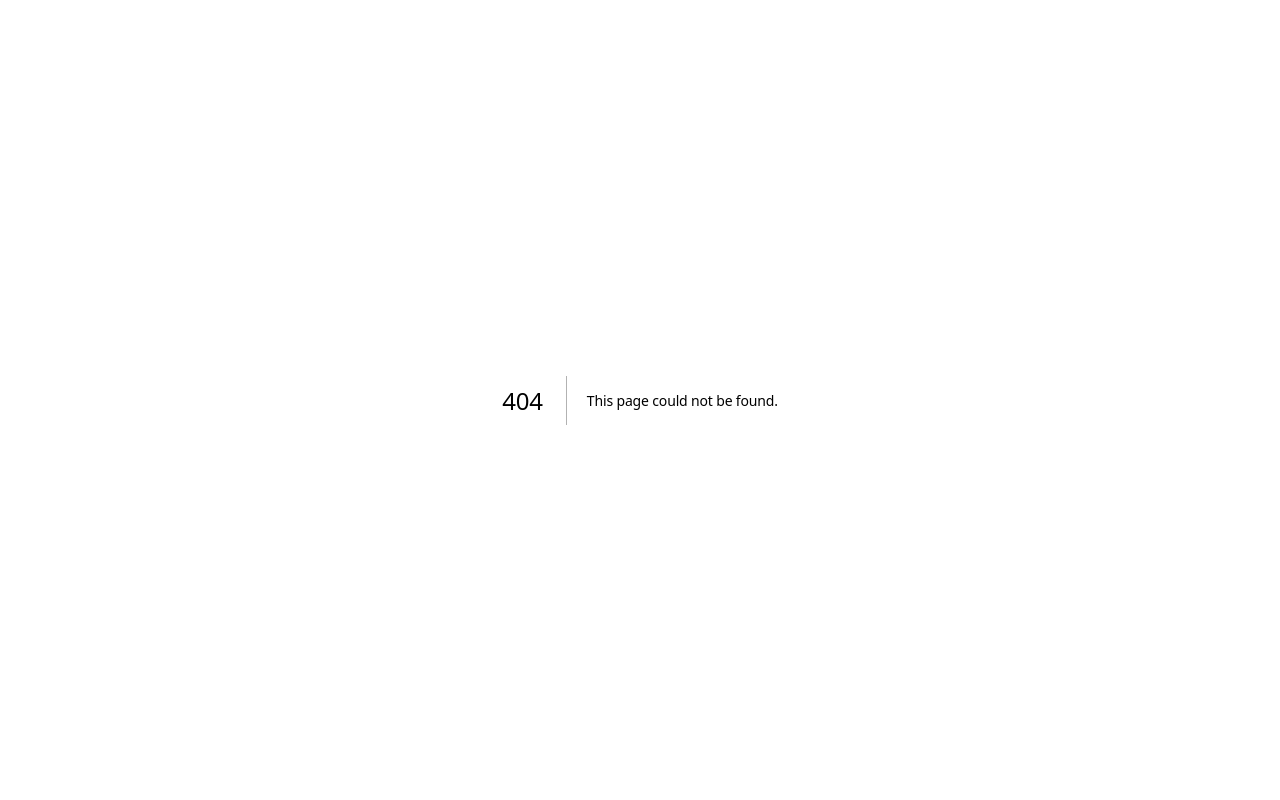
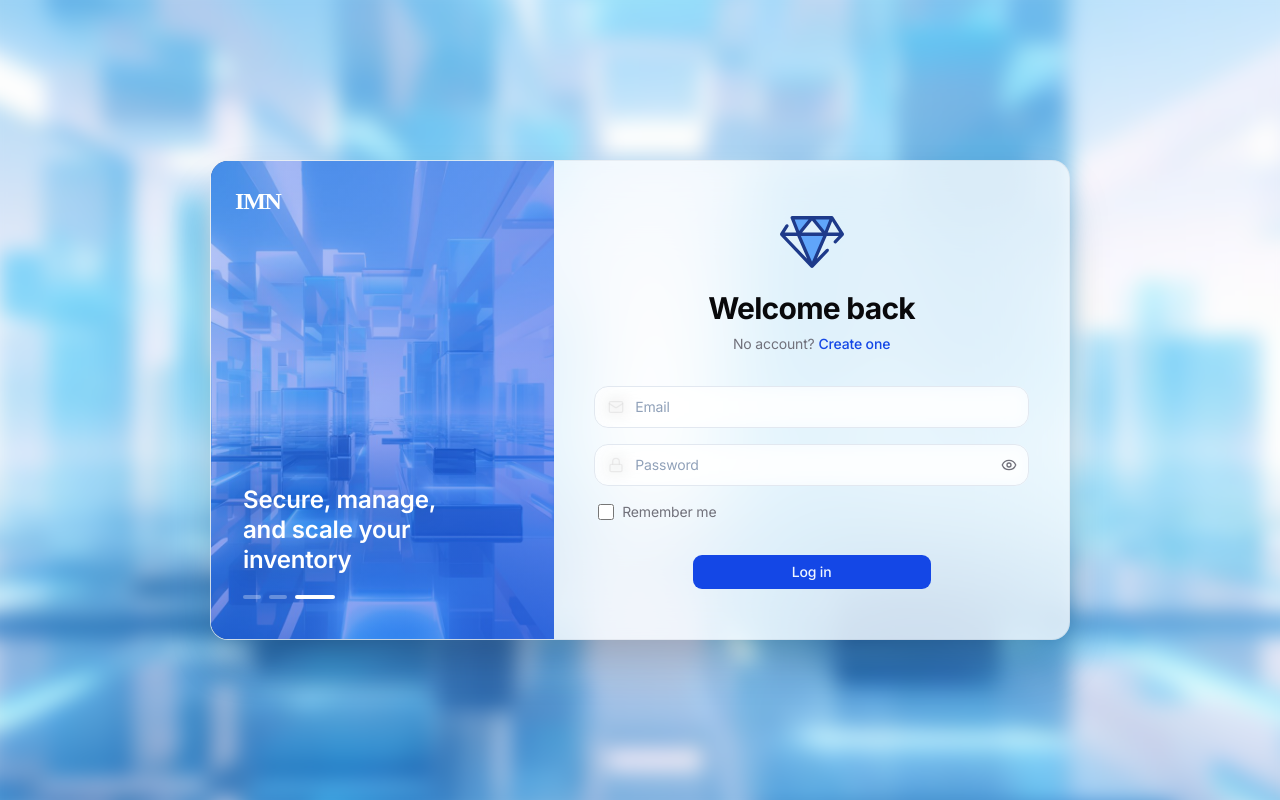
Before and after one commit to Fasill/StockUnit, a Next.js app in the folder frontend/: page /login in a window 1280 px wide. Before the commit this address had no page. Built offline with nearby package versions, Linux system fonts and the light colour scheme.

Commit message:
feat(page): add login page with form validation

```diff
--- /dev/null
+++ b/frontend/src/app/login/page.tsx
@@ -0,0 +1,133 @@
+"use client";
+import { useState, useEffect } from "react";
+import { useRouter } from "next/navigation";
+import { Eye, EyeOff, Mail, Lock } from "lucide-react";
+import { LeftPanel, inputStyle } from "@/components/AuthComponents";
+import { Logo } from "@/components/logo/logo";
+import { motion } from "framer-motion";
+import { Button } from "@/components/ui/button";
+
+export default function LoginPage() {
+  const router = useRouter();
+  const [email, setEmail] = useState("");
+  const [password, setPassword] = useState("");
+  const [showPwd, setShowPwd] = useState(false);
+  const [rememberMe, setRememberMe] = useState(false);
+  const [isLoading, setIsLoading] = useState(false);
+  const [toast, setToast] = useState("");
+
+  useEffect(() => {
+    if (localStorage.getItem("auth") === "true") {
+      router.replace("/dashboard");
+    }
+  }, [router]);
+
+  const showToast = (msg: string) => {
+    setToast(msg);
+    setTimeout(() => setToast(""), 3000);
+  };
+
+  const handleLogin = async () => {
+    if (!email || !password) { showToast("Please fill in all fields"); return; }
+
+    setIsLoading(true);
+    try {
+      const response = await fetch("http://localhost:8080/api/auth/login", {
+        method: "POST",
+        headers: { "Content-Type": "application/json" },
+        body: JSON.stringify({ email, password })
+      });
+
+      const message = await response.text();
+
+      if (response.ok) {
+        showToast("Login Successful!");
+        localStorage.setItem("auth", "true");
+        if (rememberMe) {
+          localStorage.setItem("rememberMe", "true");
+        }
+        setTimeout(() => router.replace("/dashboard"), 1500);
+      } else {
+        showToast(message || "Invalid credentials");
+      }
+    } catch (error) {
+      console.error("Login error:", error);
+      showToast("Failed to connect to the server");
+    } finally {
+      setIsLoading(false);
+    }
+  };
+
+  return (
+    <div className="login-wrapper relative min-h-screen flex items-center justify-center">
+      <motion.div
+        initial={{ opacity: 0, filter: "blur(16px)", scale: 0.96, y: 15 }}
+        animate={{ opacity: 1, filter: "blur(0px)", scale: 1, y: 0 }}
+        transition={{ duration: 0.4, delay: 0.1, ease: [0.25, 0.1, 0.25, 1] }}
+        className="flex w-full max-w-[860px] min-h-[480px] bg-card/60 backdrop-blur-2xl border border-border/40 rounded-2xl overflow-hidden shadow-2xl flex-col md:flex-row m-4 z-10"
+      >
+        <LeftPanel />
+        <div className="flex-1 p-8 md:p-10 flex flex-col justify-center bg-card/40 text-center">
+          <div className="flex justify-center mb-4">
+            <Logo className="w-16 h-16" />
+          </div>
+          <h1 className="text-3xl text-foreground mb-2 tracking-tight font-bold">Welcome back</h1>
+          <p className="text-sm text-muted-foreground mb-8">
+            No account?{" "}
+            <span onClick={() => router.push("/register")} className="text-primary font-medium cursor-pointer hover:underline">Create one</span>
+          </p>
+
+          <div className="mb-4 relative">
+            <Mail size={16} className="absolute left-3.5 top-1/2 -translate-y-1/2 text-foreground/50" />
+            <input className={`${inputStyle} pl-10 text-foreground`} type="email" placeholder="Email" value={email} onChange={e => setEmail(e.target.value)} />
+          </div>
+
+          <div className="mb-4 relative">
+            <Lock size={16} className="absolute left-3.5 top-1/2 -translate-y-1/2 text-foreground/50" />
+            <input
+              className={`${inputStyle} pl-10 pr-10 text-foreground`}
+              type={showPwd ? "text" : "password"}
+              placeholder="Password"
+              value={password}
+              onChange={e => setPassword(e.target.value)}
+            />
+            <button
+              onClick={() => setShowPwd(v => !v)}
+              className="absolute right-3 top-1/2 -translate-y-1/2 text-muted-foreground hover:text-foreground bg-transparent border-none cursor-pointer flex items-center"
+            >
+              {showPwd ? <EyeOff size={16} /> : <Eye size={16} />}
+            </button>
+          </div>
+
+          <div className="flex items-center justify-between mb-8 px-1">
+            <label className="flex items-center gap-2 text-sm text-muted-foreground cursor-pointer select-none">
+              <input
+                type="checkbox"
+                checked={rememberMe}
+                onChange={(e) => setRememberMe(e.target.checked)}
+                className="w-4 h-4 rounded border-border accent-primary cursor-pointer"
+              />
+              Remember me
+            </label>
+            <span className="text-sm text-primary font-medium cursor-pointer hover:underline">{` `}</span>
+          </div>
+
+          <Button
+            className="w-full md:w-60 mx-auto"
+            size="lg"
+            onClick={handleLogin}
+            isLoading={isLoading}
+          >
+            Log in
+          </Button>
+        </div>
+      </motion.div>
+
+      {toast && (
+        <div className="fixed top-6 left-1/2 -translate-x-1/2 bg-primary text-primary-foreground px-6 py-2 rounded-full text-sm font-medium z-50 shadow-lg">
+          {toast}
+        </div>
+      )}
+    </div>
+  );
+}
```
